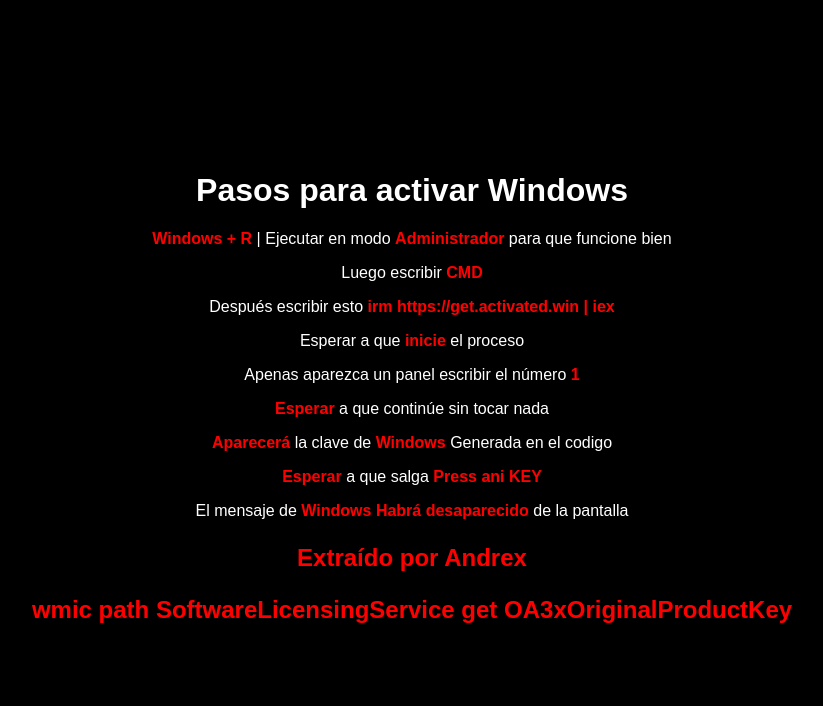
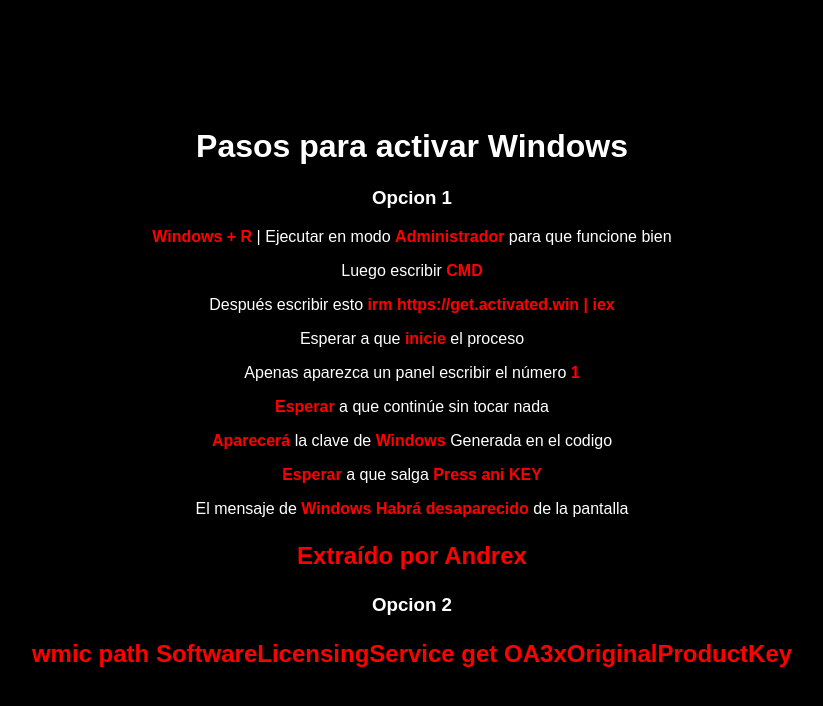
Before and after one commit to viwnet/windows, a plain HTML site: page index.html in a window 1280 px wide. Shown: the whole page, without its empty margins (228-1051 px from the left). Drawn offline with Linux system fonts and the light colour scheme.

Commit message:
Update index.html

```diff
--- a/index.html
+++ b/index.html
@@ -9,6 +9,7 @@
 <body>
     <div class="content">
         <h1>Pasos para activar Windows</h1>
+        <h3>Opcion 1</h3>
         <p><span class="highlight">Windows + R</span> | Ejecutar en modo <span class="highlight">Administrador</span> para que funcione bien</p>
         <p>Luego escribir <span class="highlight">CMD</span></p>
         <p>Después escribir esto <span class="highlight">irm https://get.activated.win | iex</span></p>
@@ -19,6 +20,7 @@
         <p><span class="highlight">Esperar</span> a que salga <span class="highlight">Press ani KEY</span> </p>
         <p>El mensaje de <span class="highlight">Windows Habrá desaparecido</span> de la pantalla</p>
         <p class="footer">Extraído por Andrex</p>
+        <h3>Opcion 2</h3>
         <p class="footer">wmic path SoftwareLicensingService get OA3xOriginalProductKey</p>
     </div>
 
```
